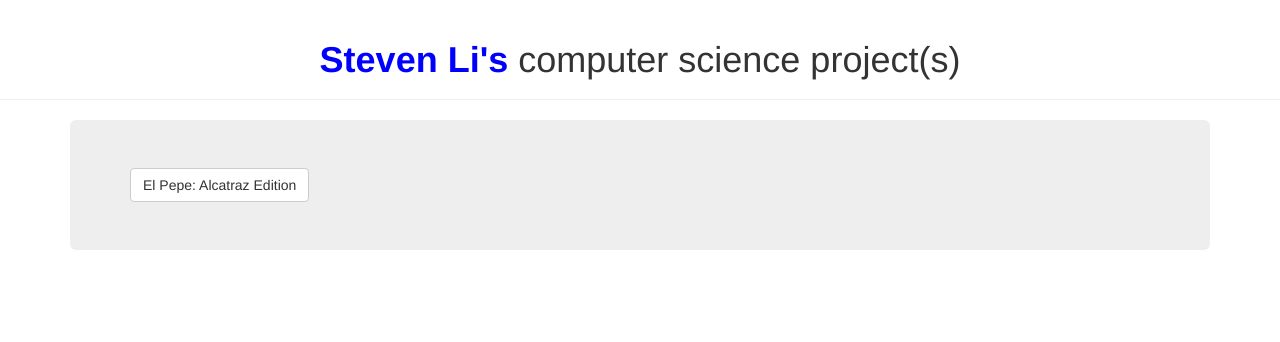
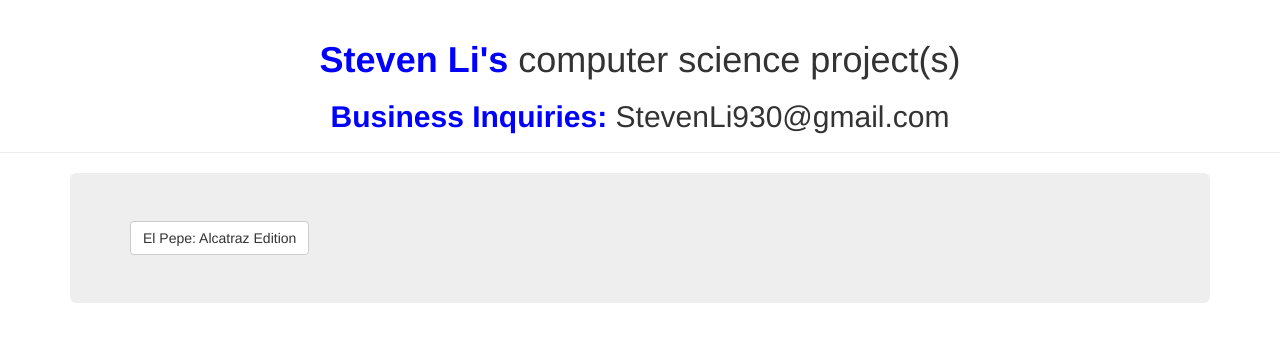
Before and after one commit to SpideyLi/pepeprisonbreak.github.io, a plain HTML site: page index.html in a window 1280 px wide. Drawn offline with nearby package versions, Linux system fonts and the light colour scheme.

Commit message:
official stuff

```diff
--- a/index.html
+++ b/index.html
@@ -7,6 +7,7 @@
   <body>
     <div class="page-header">
       <h1 style="text-align:center;"><b style="color:blue;">Steven Li's</b> computer science project(s)</h1>
+        <h2 style="text-align:center;"><b style="color:blue;">Business Inquiries:</b> StevenLi930@gmail.com</h2>
     </div>
     <div class="container">
       <div class="jumbotron">
```
